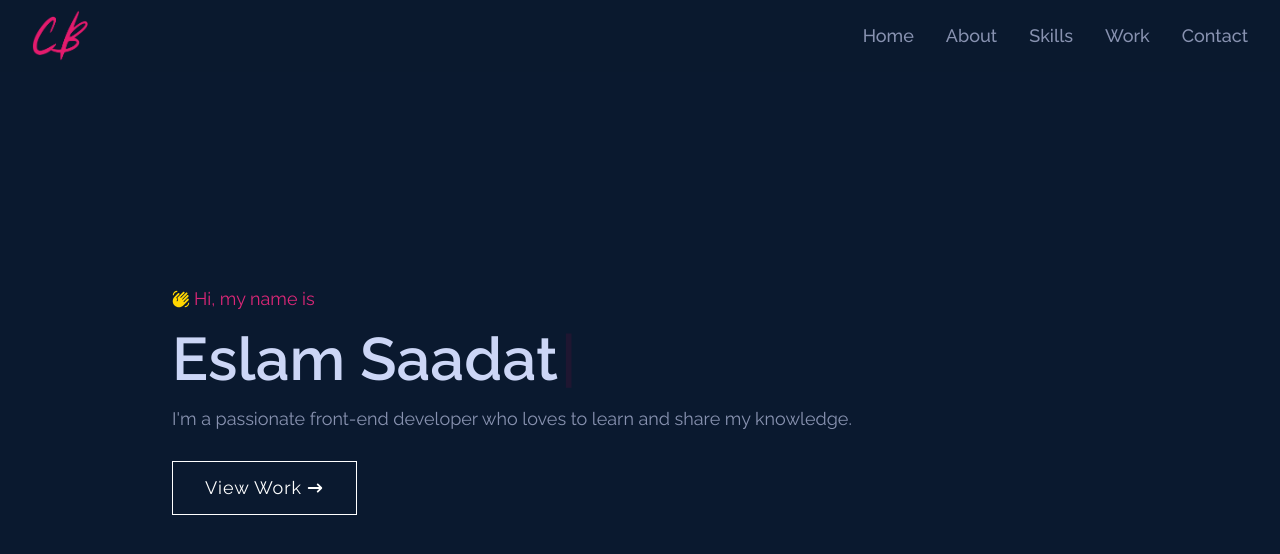
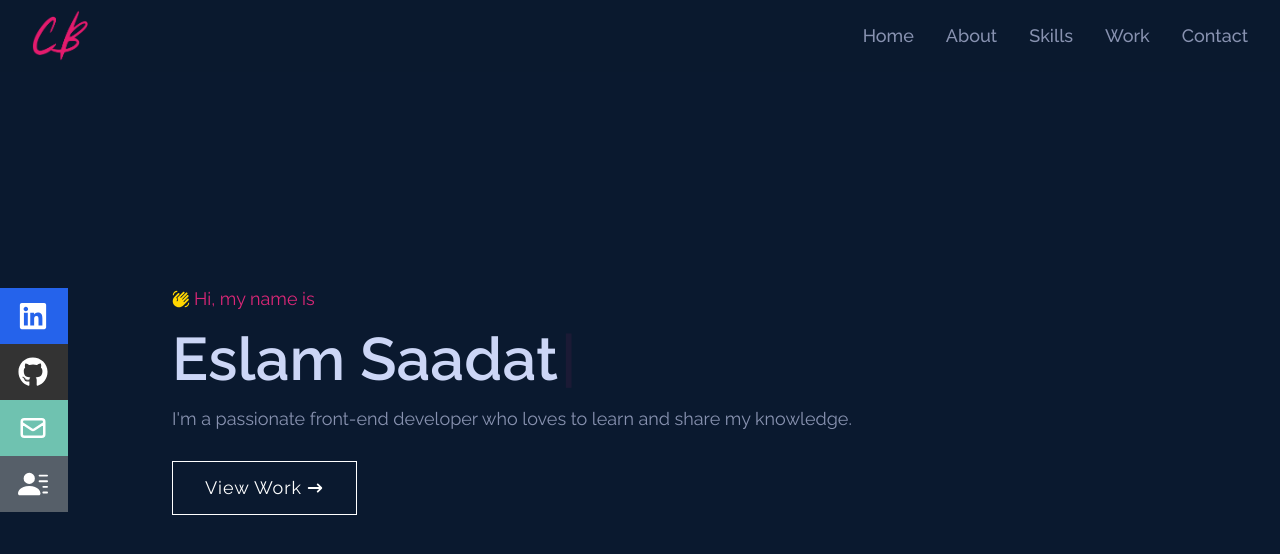
Before and after one commit to imansaadat/react-portfolio-tailwind, a React (Create React App) app: page / in a window 1280 px wide. Shown: the top 554 px of the page. Built offline with nearby package versions, Linux system fonts and the light colour scheme.

Commit message:
media was added

```diff
--- a/src/App.js
+++ b/src/App.js
@@ -1,10 +1,12 @@
 import Intro from "./components/intro/Intro";
 import Navbar from "./components/navbar/Navbar";
+import Media from "./components/media/Media";
 
 function App() {
   return (
     <div className="max-w-[1000px] mx-auto px-8">
       <Navbar />
+      <Media />
       <main>
         <Intro />
       </main>
--- a/src/components/intro/Intro.jsx
+++ b/src/components/intro/Intro.jsx
@@ -27,7 +27,7 @@ const Intro = () => {
             <Cursor
             cursorBlinking="false"
             cursorStyle="|"
-            cursorColor="#ff014f"
+            cursorColor="#db2777"
           />
         </h1>
         <p className="max-w-[68rem] text-textColor text-lg mb-3">
--- /dev/null
+++ b/src/components/media/Media.jsx
@@ -0,0 +1,50 @@
+import React from "react";
+import { HiOutlineMail } from "react-icons/hi";
+import { BsFillPersonLinesFill } from "react-icons/bs";
+import { FaGithub, FaLinkedin } from "react-icons/fa";
+const Media = () => {
+  return (
+    <div className="hidden fixed h-full left-0 lg:flex items-center z-20">
+      <ul>
+        <li>
+          <a
+            href="/"
+            className="w-40 h-14 px-5 text-white -ml-[92px] flex items-center justify-between bg-blueColor duration-300 hover:ml-0"
+          >
+            <span className="text-lg font-medium">linkedin</span>
+            <FaLinkedin size={30} />
+          </a>
+        </li>
+        <li>
+          <a
+            href="/"
+            className="w-40 h-14 px-5 text-white -ml-[92px] flex items-center justify-between bg-darkColor duration-300 hover:ml-0"
+          >
+            <span className="text-lg font-medium">Github</span>
+            <FaGithub size={30} />
+          </a>
+        </li>
+        <li>
+          <a
+            href="/"
+            className="w-40 h-14 px-5 text-white -ml-[92px] flex items-center justify-between bg-greenColor duration-300 hover:ml-0"
+          >
+            <span className="text-lg font-medium">Email</span>
+            <HiOutlineMail size={30} />
+          </a>
+        </li>
+        <li>
+          <a
+            href="/"
+            className="w-40 h-14 px-5 text-white -ml-[92px] flex items-center justify-between bg-grayColor duration-300 hover:ml-0"
+          >
+            <span className="text-lg font-medium">Resume</span>
+            <BsFillPersonLinesFill size={30} />
+          </a>
+        </li>
+      </ul>
+    </div>
+  );
+};
+
+export default Media;
```
